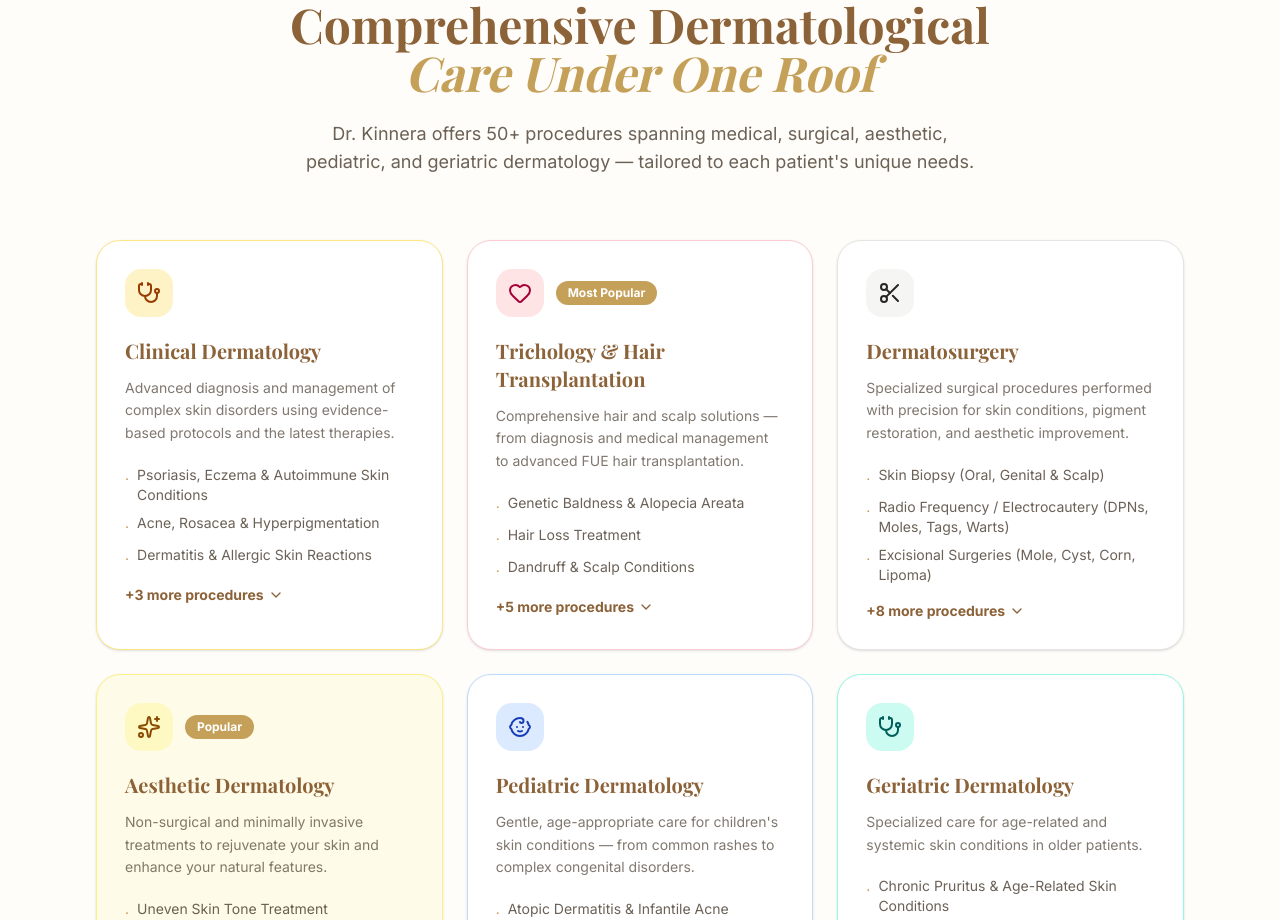
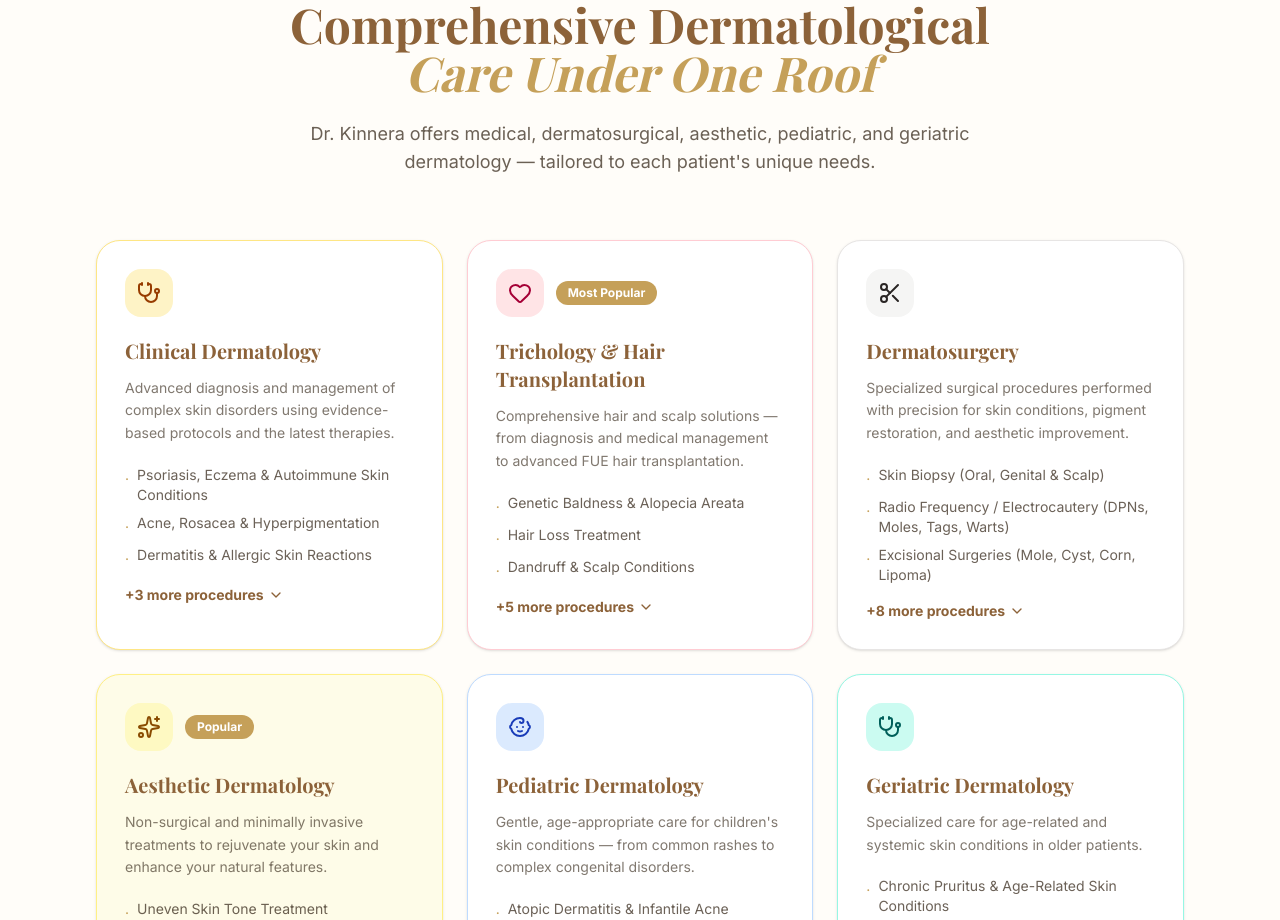
Before and after one commit to phanidhara/Kinnera_website, a React (Vite) app: page / in a window 1280 px wide. Shown: the part 2260-3180 px from the top of the page. Built offline with nearby package versions, Linux system fonts and the light colour scheme; a web font is replaced by a local one.

Commit message:
fix: Update Services section description copy
Co-Authored-By: Claude Sonnet 4.6 <noreply@anthropic.com>

```diff
--- a/src/components/sections/Services.tsx
+++ b/src/components/sections/Services.tsx
@@ -216,8 +216,7 @@ const Services = () => {
             transition={{ delay: 0.2 }}
             className="text-brand-text/70 max-w-2xl mx-auto text-lg"
           >
-            Dr. Kinnera offers 50+ procedures spanning medical, surgical, aesthetic, pediatric, and
-            geriatric dermatology — tailored to each patient's unique needs.
+            Dr. Kinnera offers medical, dermatosurgical, aesthetic, pediatric, and geriatric dermatology — tailored to each patient's unique needs.
           </motion.p>
         </div>
 
```
